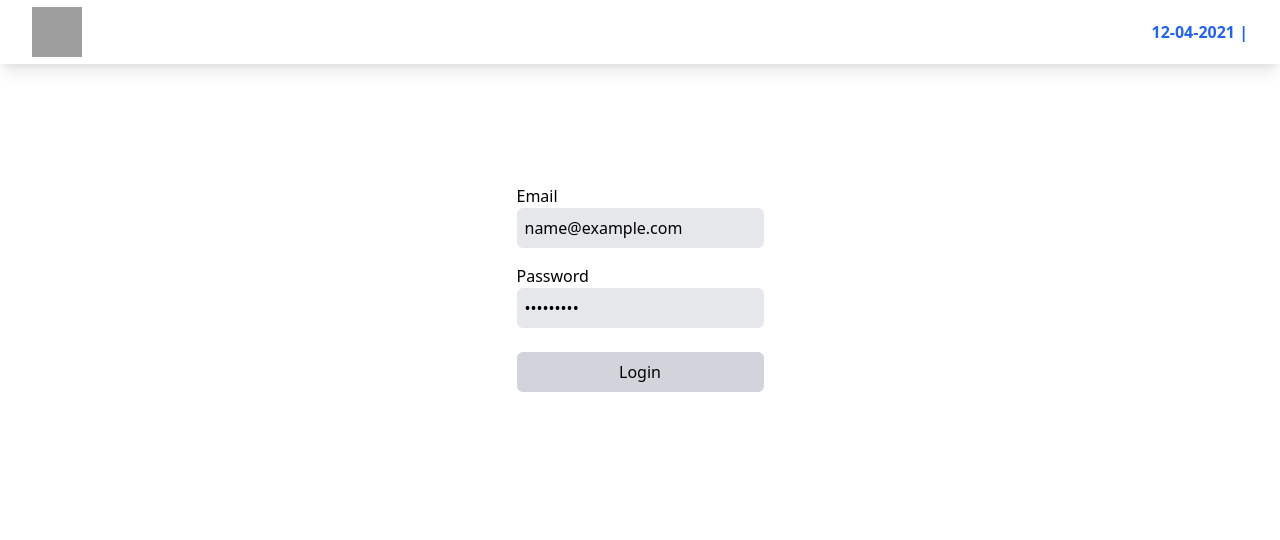
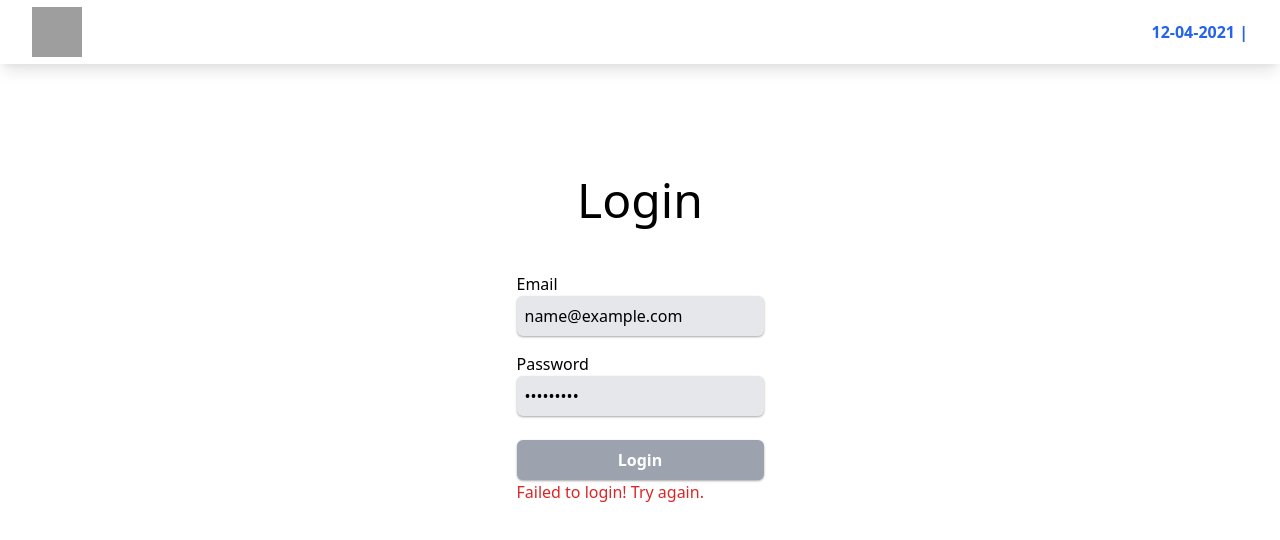
Before and after one commit to Talha-Bayansar/todo-nextjs, a Next.js app: page /login in a window 1280 px wide. Both pictures are taken after typing "name@example.com", "Sample123" into the empty fields and a click on the button "Login". Shown: the top 540 px of the page. Built offline with nearby package versions, Linux system fonts and the light colour scheme; no server answers; grey boxes are pictures that could not be loaded.

Commit message:
login errormessage done

```diff
--- a/components/LogoutModal.js
+++ b/components/LogoutModal.js
@@ -24,13 +24,13 @@ const LogoutModal = () => {
                 <div className="flex justify-end">
                     <button
                         onClick={() => setIsLogout(false)}
-                        className="focus:outline-none block font-bold text-white bg-red-500 rounded-sm p-1 m-1 hover:bg-blue-400"
+                        className="focus:outline-none block font-bold text-white bg-red-500 rounded-sm p-1 m-1 hover:bg-red-400"
                     >
                         Cancel
                     </button>
                     <button
                         onClick={handleLogout}
-                        className="focus:outline-none block font-bold text-white bg-blue-500 rounded-sm p-1 m-1 hover:bg-red-400"
+                        className="focus:outline-none block font-bold text-white bg-blue-500 rounded-sm p-1 m-1 hover:bg-blue-400"
                     >
                         Logout
                     </button>
--- a/contexts/useAuth.js
+++ b/contexts/useAuth.js
@@ -8,6 +8,7 @@ const AuthContext = createContext();
 export function AuthProvider(props) {
     const [user, setUser] = useState({});
     const [isLogout, setIsLogout] = useState(false);
+    const [errorMessage, setErrorMessage] = useState(null);
     const router = useRouter();
 
     useEffect(() => {
@@ -30,10 +31,11 @@ export function AuthProvider(props) {
                 setUser(res.data.user);
                 setCookie(null, "jwt", res.data.jwt);
                 setCookie(null, "user", JSON.stringify(res.data.user));
+                setErrorMessage(null);
                 router.push("/");
             })
             .catch((error) => {
-                console.log("An error occured:", error.response);
+                setErrorMessage("Failed to login!\nTry again.");
             });
     };
 
@@ -52,6 +54,7 @@ export function AuthProvider(props) {
         signOut,
         isLogout,
         setIsLogout,
+        errorMessage,
     };
 
     return (
--- a/pages/login.js
+++ b/pages/login.js
@@ -4,18 +4,19 @@ import { useAuth } from "../contexts/useAuth";
 const Login = () => {
     const [email, setEmail] = useState("");
     const [password, setPassword] = useState("");
-    const { signIn } = useAuth();
+    const { signIn, errorMessage } = useAuth();
     const handleSubmit = async (e) => {
         e.preventDefault();
         signIn(email, password);
     };
     return (
-        <div className="flex items-center justify-center w-full mt-20">
+        <div className="flex flex-col items-center justify-center w-full mt-20">
+            <h1 className="text-5xl mb-10">Login</h1>
             <form onSubmit={handleSubmit} className="flex flex-col w-min">
                 <div className="flex flex-col my-2">
                     <label htmlFor="email">Email</label>
                     <input
-                        className="bg-gray-200 rounded-md px-2 py-2 focus:outline-none"
+                        className="bg-gray-200 rounded-md px-2 py-2 focus:outline-none shadow-mat"
                         type="text"
                         name="email"
                         onChange={(e) => setEmail(e.target.value)}
@@ -25,7 +26,7 @@ const Login = () => {
                 <div className="flex flex-col my-2">
                     <label htmlFor="password">Password</label>
                     <input
-                        className="bg-gray-200 rounded-md px-2 py-2 focus:outline-none"
+                        className="bg-gray-200 rounded-md px-2 py-2 focus:outline-none shadow-mat"
                         type="password"
                         name="password"
                         onChange={(e) => setPassword(e.target.value)}
@@ -34,10 +35,13 @@ const Login = () => {
                 </div>
                 <button
                     type="submit"
-                    className="bg-gray-300 mt-4 rounded-md py-2"
+                    className="bg-gray-400 mt-4 rounded-md py-2 text-white font-bold shadow-mat focus:outline-none active:shadow-none hover:shadow-none"
                 >
                     Login
                 </button>
+                {errorMessage && (
+                    <p className="block text-red-600">{errorMessage}</p>
+                )}
             </form>
         </div>
     );
```
